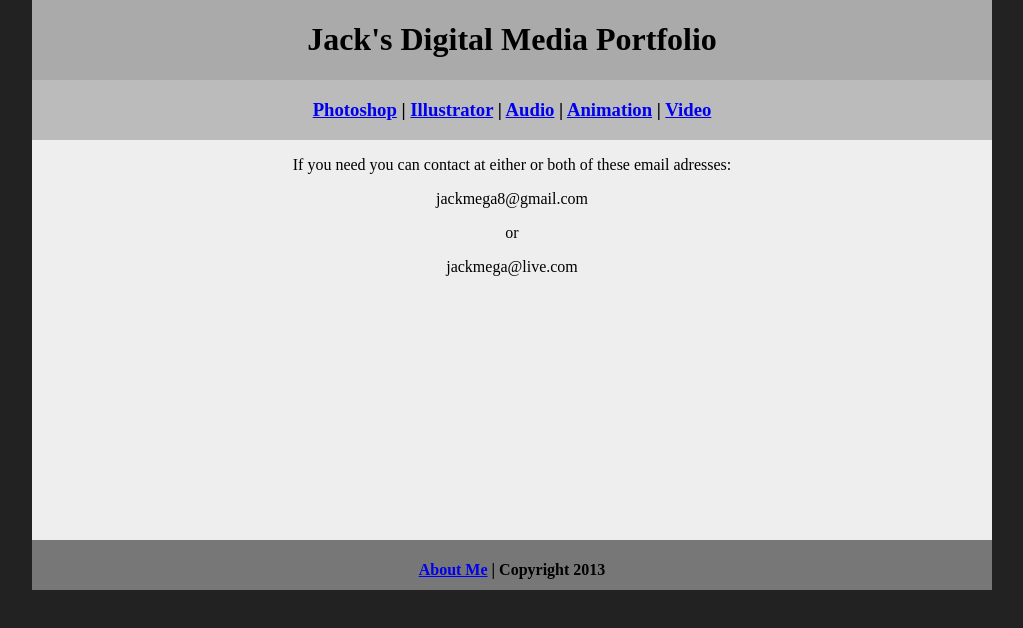
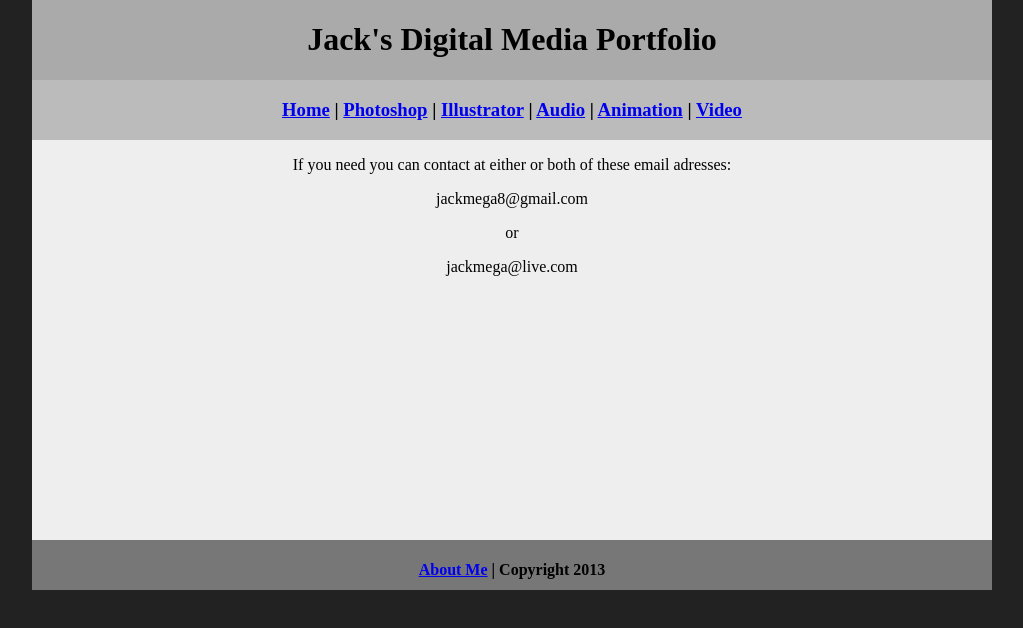
Before and after one commit to jackmega8/DigitalMediaPortfolio, a plain HTML site: page contactme/index.html in a window 1280 px wide. Shown: the whole page, without its empty margins (128-1151 px from the left). Drawn offline with Linux system fonts and the light colour scheme.

Commit message:
Added files via upload
added home button on contact me and about me

```diff
--- a/contactme/index.html
+++ b/contactme/index.html
@@ -12,7 +12,7 @@
     <h1>Jack's Digital Media Portfolio</h1>
   </div>
   <div class="nav">
-    <h3> <a href="../../photoshop/index.html">Photoshop</a> | <a href="../illustrator/index.html">Illustrator</a> | <a href="../../audio/index.html">Audio</a> | <a href="../animation/index.html">Animation</a> | <a href="../video/index.html">Video</a></h3>
+    <h3> <a href="../index.html">Home</a> | <a href="../../photoshop/index.html">Photoshop</a> | <a href="../illustrator/index.html">Illustrator</a> | <a href="../../audio/index.html">Audio</a> | <a href="../animation/index.html">Animation</a> | <a href="../video/index.html">Video</a></h3>
   </div>
   <div class="content">
     <p>If you need you can contact at either or both of these email adresses:</p>
```
